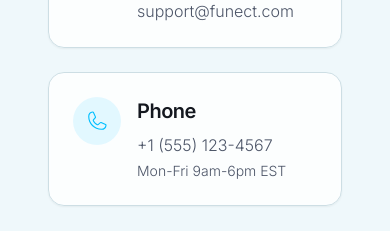
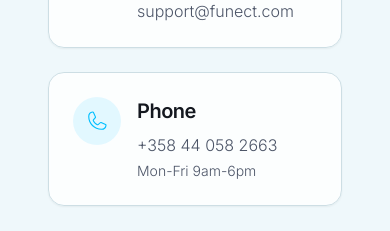
Before and after one commit to tosialpha/funect, a React (Vite) app: page /contact in a window 390 px wide. Shown: the part 1140-1371 px from the top of the page. Built offline with nearby package versions, Linux system fonts and the light colour scheme; the HTML template or start-up script is replaced by a standard one.

Commit message:
Update contact phone number

```diff
--- a/src/contexts/LanguageContext.tsx
+++ b/src/contexts/LanguageContext.tsx
@@ -228,7 +228,7 @@ const translations = {
     'contact.send': 'Send Message',
     'contact.emailLabel': 'Email',
     'contact.phoneLabel': 'Phone',
-    'contact.phoneHours': 'Mon-Fri 9am-6pm EST',
+    'contact.phoneHours': 'Mon-Fri 9am-6pm',
     'contact.officeLabel': 'Office',
     'contact.officeAddress': '123 Sports Avenue\nSan Francisco, CA 94102\nUnited States',
   },
@@ -451,7 +451,7 @@ const translations = {
     'contact.send': 'Lähetä viesti',
     'contact.emailLabel': 'Sähköposti',
     'contact.phoneLabel': 'Puhelin',
-    'contact.phoneHours': 'ma–pe klo 9–18 (EST)',
+    'contact.phoneHours': 'ma–pe klo 9–18',
     'contact.officeLabel': 'Toimisto',
     'contact.officeAddress': '123 Sports Avenue\nSan Francisco, CA 94102\nYhdysvallat',
   },
--- a/src/pages/Contact.tsx
+++ b/src/pages/Contact.tsx
@@ -94,7 +94,7 @@ const Contact = () => {
                   </div>
                   <div>
                     <h3 className="text-xl font-semibold mb-2">{t('contact.phoneLabel')}</h3>
-                    <p className="text-muted-foreground">+1 (555) 123-4567</p>
+                    <p className="text-muted-foreground">+358 44 058 2663</p>
                     <p className="text-sm text-muted-foreground mt-1">{t('contact.phoneHours')}</p>
                   </div>
                 </div>
```
